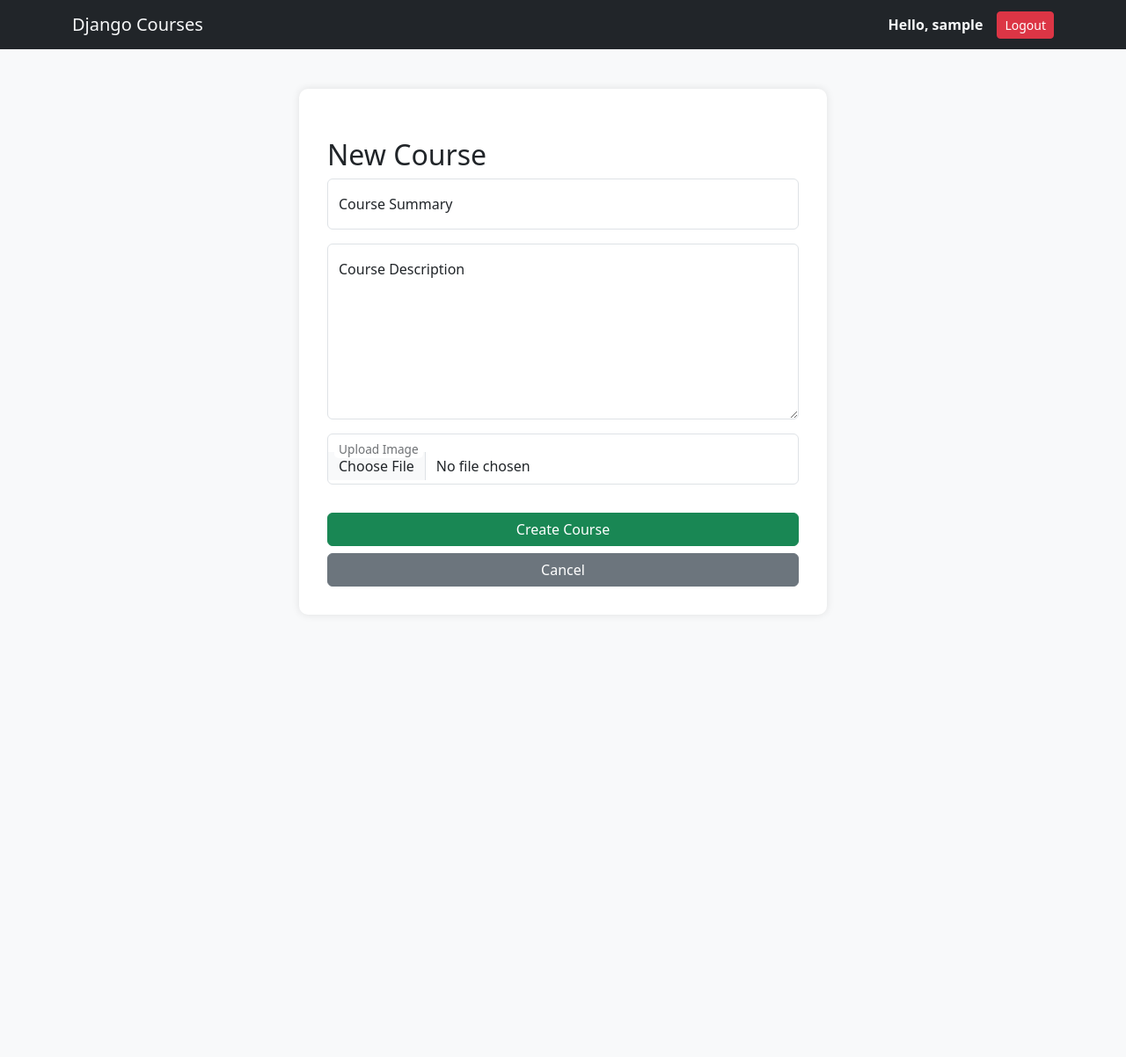
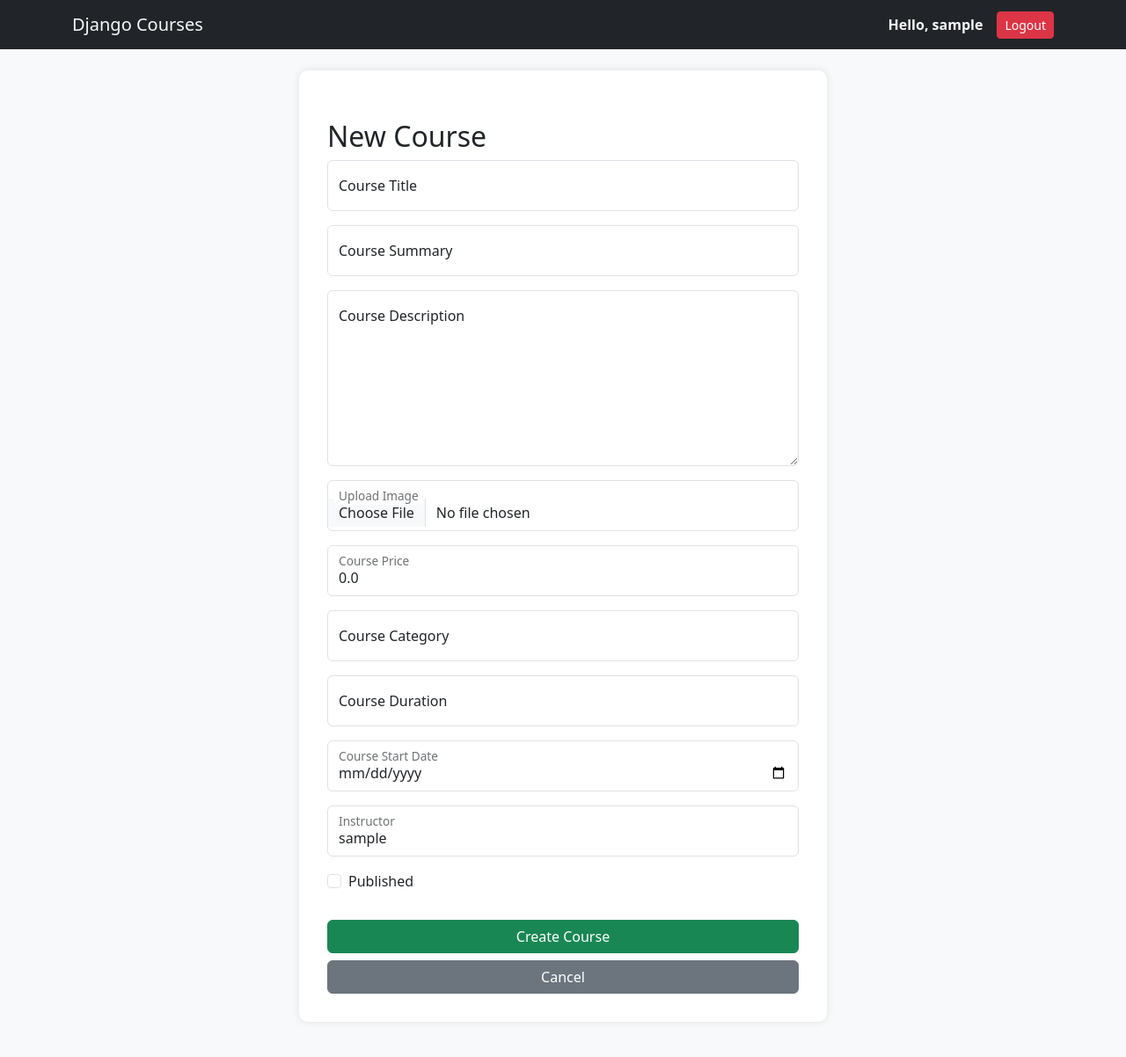
Before and after one commit to engrhassanr/python-django-postgresql-courses-app, a Django app: page /course/create/ in a window 1280 px wide. Shown: the whole page at 88% size. Before the commit the page ends 667 px from the top, so only its background shows below. Run offline with Django 5.2, Linux system fonts and the light colour scheme; the visitor is signed in with stand-in values (Sample User, id 1); data comes from the database, SQL or seed files in the repository.

Commit message:
course form more field

```diff
--- a/courses/forms.py
+++ b/courses/forms.py
@@ -1,20 +1,28 @@
+# forms.py
 from django import forms
-from django.contrib.auth.models import User
+from django.contrib.auth import get_user_model
 from .models import Course
 
+# CourseForm for creating or editing a course
 class CourseForm(forms.ModelForm):
     class Meta:
         model = Course
-        fields = ['image', 'summary', 'description']  # Added description
+        fields = ['title', 'image', 'summary', 'description', 'price', 'category', 'duration', 'start_date', 'instructor', 'is_published']
         widgets = {
             'summary': forms.Textarea(attrs={'class': 'form-control', 'rows': 2}),
             'description': forms.Textarea(attrs={'class': 'form-control', 'rows': 4}),
+            'price': forms.NumberInput(attrs={'class': 'form-control'}),
+            'category': forms.TextInput(attrs={'class': 'form-control'}),
+            'duration': forms.TextInput(attrs={'class': 'form-control'}),
+            'start_date': forms.DateInput(attrs={'class': 'form-control', 'type': 'date'}),
+            'instructor': forms.Select(attrs={'class': 'form-control'}),
+            'is_published': forms.CheckboxInput(attrs={'class': 'form-check-input'}),
         }
 
-
+# UserForm for managing User data
 class UserForm(forms.ModelForm):
     class Meta:
-        model = User
+        model = get_user_model()  # Dynamically get the User model
         fields = ['username', 'email', 'first_name', 'last_name']
         widgets = {
             'username': forms.TextInput(attrs={'class': 'form-control'}),
--- a/courses/models.py
+++ b/courses/models.py
@@ -1,9 +1,17 @@
 from django.db import models
+from django.contrib.auth.models import User
 
 class Course(models.Model):
-      image = models.ImageField(upload_to='images/', blank=True, null=True)
-      summary = models.CharField(max_length=200)
-      description = models.TextField(blank=True, null=True)  # Added description field
+    title = models.CharField(max_length=255)
+    image = models.ImageField(upload_to='images/', blank=True, null=True)
+    summary = models.CharField(max_length=200)
+    description = models.TextField(blank=True, null=True)
+    price = models.DecimalField(max_digits=10, decimal_places=2, default=0.00)
+    category = models.CharField(max_length=100)
+    duration = models.CharField(max_length=50)
+    start_date = models.DateField(null=True, blank=True)
+    instructor = models.ForeignKey(User, on_delete=models.SET_NULL, null=True, blank=True)
+    is_published = models.BooleanField(default=False)
 
-      def __str__(self):
-            return self.summary
+    def __str__(self):
+        return self.title
--- a/courses/templates/courses/course_form.html
+++ b/courses/templates/courses/course_form.html
@@ -15,13 +15,15 @@
     <style>
       body {
         position: relative;
-        height: 100vh;
+        height: 100%;
+        padding: 40px 0;
         display: flex;
         justify-content: center;
         align-items: center;
         background-color: #f8f9fa;
       }
       .form-container {
+        margin-top: 40px;
         background: #fff;
         padding: 2rem;
         border-radius: 10px;
@@ -41,24 +43,15 @@
     <nav class="navbar navbar-dark bg-dark px-3 header">
       <div class="container">
         <!-- Left: App Name -->
-        <a class="navbar-brand text-light" href="{% url 'course_list' %}"
-          >Django Courses</a
-        >
-
+        <a class="navbar-brand text-light" href="{% url 'course_list' %}">Django Courses</a>
         <!-- Right: Authentication Links -->
         <div class="d-flex align-items-center">
           {% if user.is_authenticated %}
-          <span class="me-3 text-light fw-semibold"
-            >Hello, {{ user.username }}</span
-          >
-          <a href="{% url 'logout' %}" class="btn btn-danger btn-sm">Logout</a>
+            <span class="me-3 text-light fw-semibold">Hello, {{ user.username }}</span>
+            <a href="{% url 'logout' %}" class="btn btn-danger btn-sm">Logout</a>
           {% else %}
-          <a href="{% url 'login' %}" class="btn btn-primary btn-sm me-2"
-            >Login</a
-          >
-          <a href="{% url 'register' %}" class="btn btn-secondary btn-sm"
-            >Register</a
-          >
+            <a href="{% url 'login' %}" class="btn btn-primary btn-sm me-2">Login</a>
+            <a href="{% url 'register' %}" class="btn btn-secondary btn-sm">Register</a>
           {% endif %}
         </div>
       </div>
@@ -66,11 +59,24 @@
     <div class="form-container">
       <h4 class="text-center mb-4">
         <h2>
-          {% if form.instance.pk %}Edit Course{% else %}New Course {% endif%}
+          {% if form.instance.pk %}Edit Course{% else %}New Course{% endif %}
         </h2>
       </h4>
       <form method="post" enctype="multipart/form-data">
         {% csrf_token %}
+
+        <div class="form-floating mb-3">
+          <input
+            type="text"
+            class="form-control"
+            id="title"
+            name="title"
+            placeholder="Course Title"
+            value="{{ form.title.value|default_if_none:'' }}"
+            required
+          />
+          <label for="title">Course Title</label>
+        </div>
 
         <div class="form-floating mb-3">
           <input
@@ -94,9 +100,7 @@
             placeholder="Course Description"
             rows="4"
             required
-          >
-{{ form.description.value|default_if_none:'' }}</textarea
-          >
+          >{{ form.description.value|default_if_none:'' }}</textarea>
           <label for="description">Course Description</label>
         </div>
 
@@ -105,12 +109,82 @@
           <label for="image">Upload Image</label>
         </div>
 
+        <div class="form-floating mb-3">
+          <input
+            type="number"
+            class="form-control"
+            id="price"
+            name="price"
+            placeholder="Course Price"
+            value="{{ form.price.value|default_if_none:'' }}"
+            required
+          />
+          <label for="price">Course Price</label>
+        </div>
+
+        <div class="form-floating mb-3">
+          <input
+            type="text"
+            class="form-control"
+            id="category"
+            name="category"
+            placeholder="Course Category"
+            value="{{ form.category.value|default_if_none:'' }}"
+            required
+          />
+          <label for="category">Course Category</label>
+        </div>
+
+        <div class="form-floating mb-3">
+          <input
+            type="text"
+            class="form-control"
+            id="duration"
+            name="duration"
+            placeholder="Course Duration"
+            value="{{ form.duration.value|default_if_none:'' }}"
+            required
+          />
+          <label for="duration">Course Duration</label>
+        </div>
+
+        <div class="form-floating mb-3">
+          <input
+            type="date"
+            class="form-control"
+            id="start_date"
+            name="start_date"
+            value="{{ form.start_date.value|default_if_none:'' }}"
+          />
+          <label for="start_date">Course Start Date</label>
+        </div>
+
+        <div class="form-floating mb-3">
+          <select class="form-control" id="instructor" name="instructor" required>
+            {% for user in form.instructor.field.queryset %}
+              <option value="{{ user.id }}" {% if form.instructor.value == user.id %}selected{% endif %}>
+                {{ user.username }}
+              </option>
+            {% endfor %}
+          </select>
+          <label for="instructor">Instructor</label>
+        </div>
+
+        <div class="form-check mb-3">
+          <input
+            type="checkbox"
+            class="form-check-input"
+            id="is_published"
+            name="is_published"
+            {% if form.is_published.value %}checked{% endif %}
+          />
+          <label class="form-check-label" for="is_published">Published</label>
+        </div>
+
         <button type="submit" class="btn btn-success w-100 mt-3">
           {% if form.instance.pk %}Update{% else %}Create{% endif %} Course
         </button>
-        <a href="{% url 'course_list' %}" class="btn btn-secondary w-100 mt-2"
-          >Cancel</a
-        >
+        <a href="{% url 'course_list' %}" class="btn btn-secondary w-100 mt-2">Cancel</a>
       </form>
     </div>
   </body>
```
Also changed, not shown: courses/templates/courses/course_detail.html (+42 -4 lines), courses/migrations/0003_course_category_course_duration_course_instructor_and_more.py (added), courses/migrations/0004_category_alter_course_description_and_more.py (added), courses/migrations/0005_alter_course_description.py (added), courses/migrations/0006_alter_course_description.py (added), courses/migrations/0007_alter_course_description.py (added), courses/migrations/0008_alter_course_category.py (added), courses/migrations/0009_alter_course_category.py (added), courses/migrations/0010_alter_course_category.py (added), courses/migrations/0011_alter_course_category.py (added), courses/migrations/0012_alter_course_category_alter_course_start_date_and_more.py (added), courses/migrations/0013_alter_course_instructor.py (added), courses/migrations/0014_alter_course_category_alter_course_instructor.py (added), courses/migrations/0015_category_alter_course_category.py (added), 1 more files.
